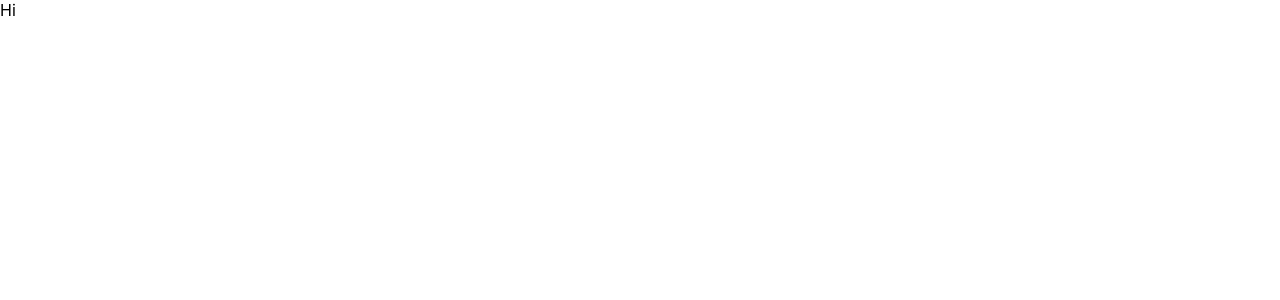
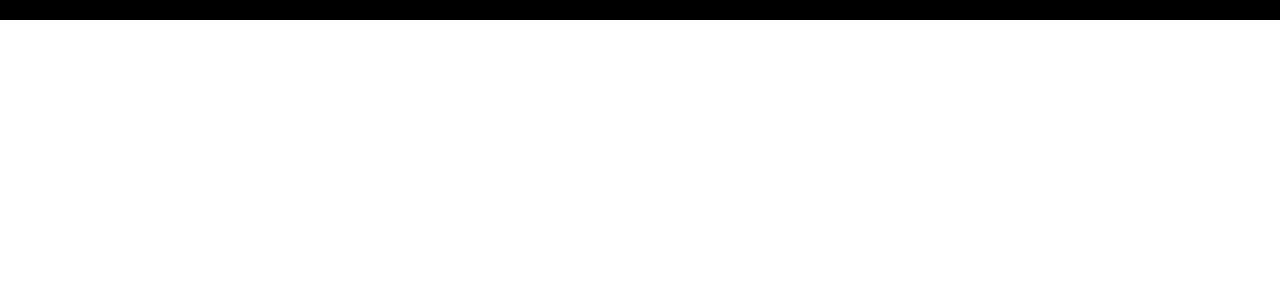
Before and after one commit to gunjanb/React-Portfolio, a React (Create React App) app: page /main in a window 1280 px wide. Shown: the top 300 px of the page. Built offline with nearby package versions, Linux system fonts and the light colour scheme.

Commit message:
updated to see content page

```diff
--- a/src/Contentpage.js
+++ b/src/Contentpage.js
@@ -1,8 +1,7 @@
 import React from "react";
-import { Link } from "react-router-dom";
 
 function Contentpage() {
-  return <div>Hi</div>;
+  return <div style={{ backgroundColor: "black" }}>Hi</div>;
 }
 
 export default Contentpage;
```
